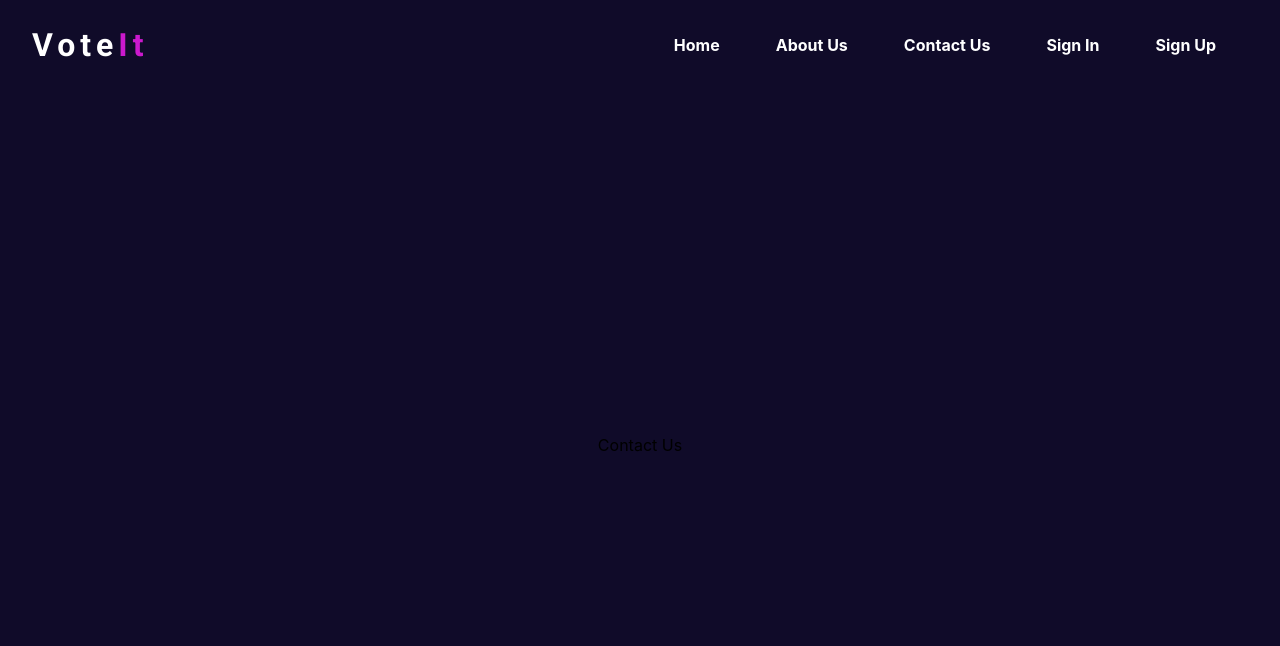
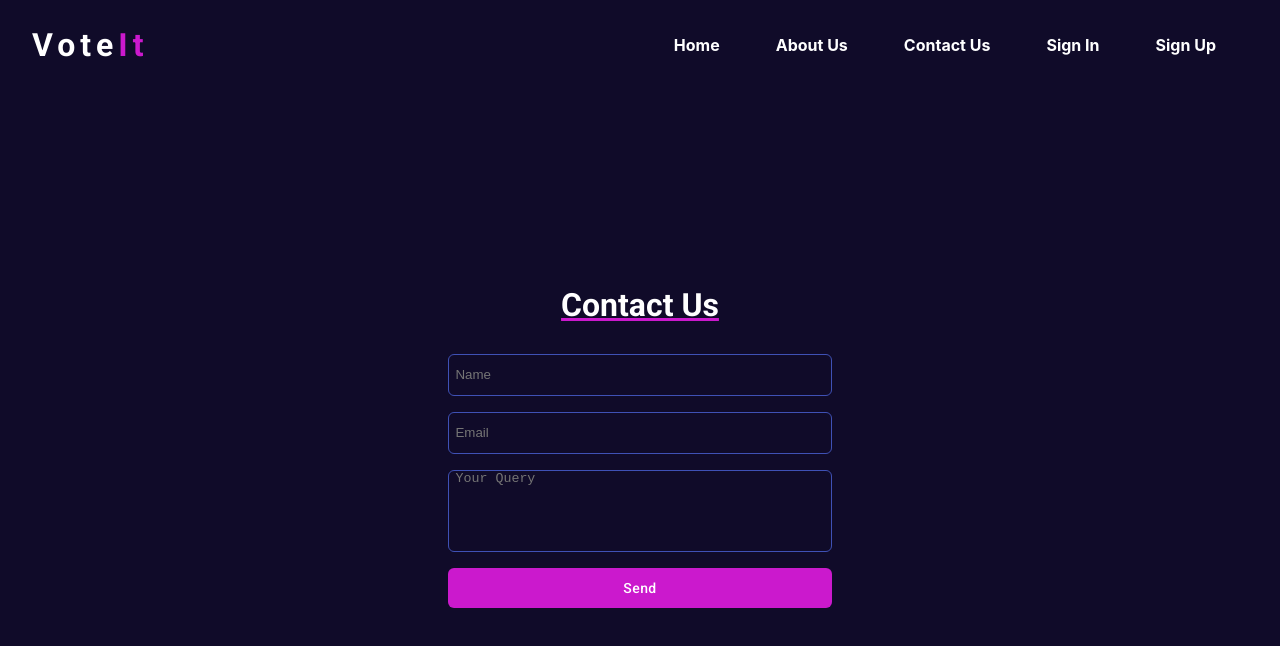
Before and after one commit to naveen8801/VoteIt, a React (Create React App) app in the folder frontend/: page /contact-us in a window 1280 px wide. Shown: the top 646 px of the page. Built offline with nearby package versions, Linux system fonts and the light colour scheme.

Commit message:
Added: Contact Us Form

```diff
--- a/frontend/src/pages/ContactUs.js
+++ b/frontend/src/pages/ContactUs.js
@@ -1,6 +1,7 @@
 import React from 'react';
 import Page from '../utils/Page';
 import { makeStyles } from '@material-ui/core/styles';
+import { Button } from '@material-ui/core';
 
 const useStyles = makeStyles({
   root: {
@@ -10,13 +11,67 @@
     alignItems: 'center',
     justifyContent: 'center',
   },
+  card: {
+    width: '30%',
+    height: '45vh',
+    minWidth: '200px',
+  },
+  heading: {
+    fontFamily: 'Roboto',
+    fontWeight: 700,
+    color: '#ffff',
+    textAlign: 'center',
+    textDecoration: 'underline #cb19cd',
+  },
+  formWrapper: {
+    display: 'flex',
+    flexDirection: 'column',
+    width: '100%',
+  },
+  input: {
+    margin: '0.5rem 0',
+    border: 'none',
+    height: '40px',
+    borderRadius: '6px',
+    outline: 'none',
+    boxShadow: 'none',
+    border: '1px solid #3F51B5',
+    background: 'none',
+    color: 'white',
+    padding: '0 0.4rem',
+    resize: 'none',
+  },
+  btn: {
+    color: 'white',
+    margin: '0.5rem 0',
+    height: '40px',
+    borderRadius: '6px',
+    backgroundColor: '#cb19cd',
+    textTransform: 'none',
+    '&:hover': { backgroundColor: '#cb19cd' },
+  },
 });
 
 function ContactUs() {
   const classes = useStyles();
   return (
     <Page title="Contact Us">
-      <div className={classes.root}>Contact Us</div>
+      <div className={classes.root}>
+        <div className={classes.card}>
+          <h1 className={classes.heading}>Contact Us</h1>
+          <div className={classes.formWrapper}>
+            <input placeholder="Name" type="text" className={classes.input} />
+            <input placeholder="Email" type="text" className={classes.input} />
+            <textarea
+              style={{ height: '80px' }}
+              rows={20}
+              placeholder="Your Query"
+              className={classes.input}
+            />
+            <Button className={classes.btn}>Send</Button>
+          </div>
+        </div>
+      </div>
     </Page>
   );
 }
--- a/frontend/src/pages/SignIn.js
+++ b/frontend/src/pages/SignIn.js
@@ -41,12 +41,13 @@
     padding: '0 0.4rem',
   },
   btn: {
+    color: 'white',
     margin: '0.5rem 0',
     height: '40px',
     borderRadius: '6px',
-    backgroundColor: '#3F51B5',
+    backgroundColor: '#cb19cd',
     textTransform: 'none',
-    '&:hover': { backgroundColor: '#3F51B5' },
+    '&:hover': { backgroundColor: '#cb19cd' },
   },
 });
 
--- a/frontend/src/pages/SignUp.js
+++ b/frontend/src/pages/SignUp.js
@@ -41,12 +41,13 @@
     padding: '0 0.4rem',
   },
   btn: {
+    color: 'white',
     margin: '0.5rem 0',
     height: '40px',
     borderRadius: '6px',
-    backgroundColor: '#3F51B5',
+    backgroundColor: '#cb19cd',
     textTransform: 'none',
-    '&:hover': { backgroundColor: '#3F51B5' },
+    '&:hover': { backgroundColor: '#cb19cd' },
   },
 });
 
```
